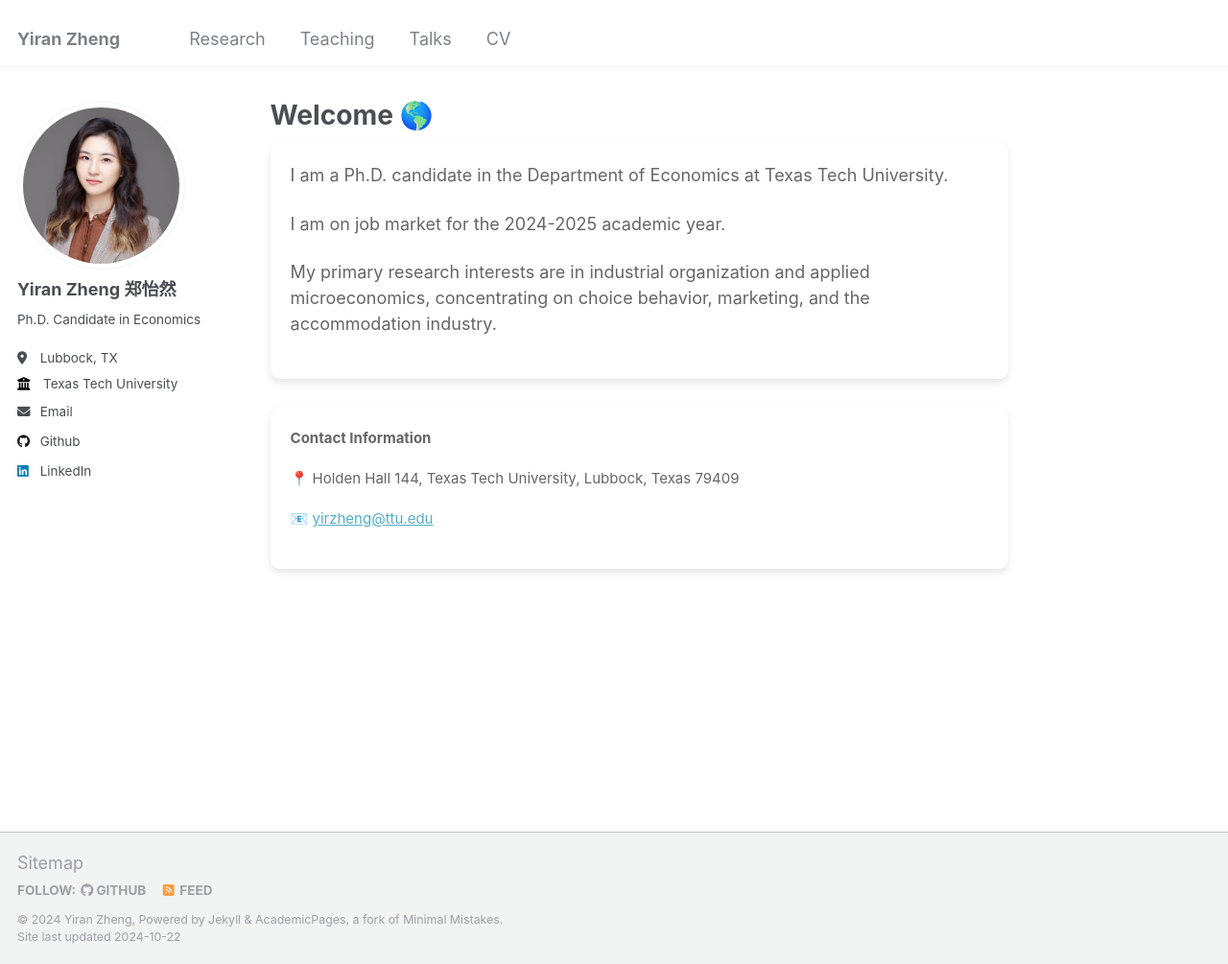
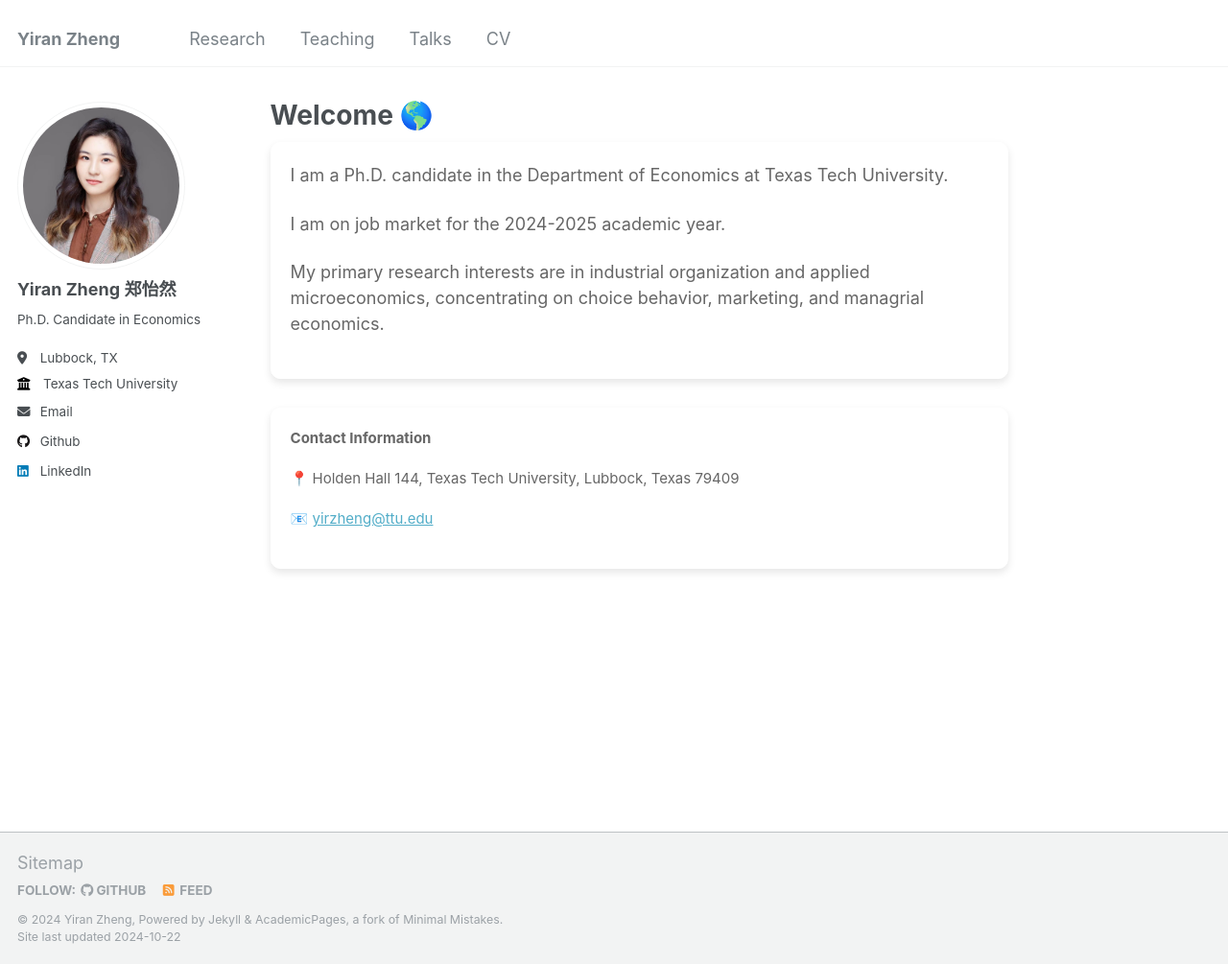
Before and after one commit to yiran-zheng/yiran-zheng.github.io, a Jekyll site: the page built from _pages/about.md, in a window 1280 px wide and 1005 px high. Shown: the whole window at 96% size. Built offline with Jekyll 4.4.1, drawn with Linux system fonts in a browser that asks for light colours.

Commit message:
Update about.md

```diff
--- a/_pages/about.md
+++ b/_pages/about.md
@@ -16,7 +16,7 @@ redirect_from:
       I am on job market for the 2024-2025 academic year.
       </p>
       <p>
-      My primary research interests are in industrial organization and applied microeconomics, concentrating on choice behavior, marketing, and the accommodation industry.
+      My primary research interests are in industrial organization and applied microeconomics, concentrating on choice behavior, marketing, and managrial economics.
       </p>
     </div>
   </div>
```
